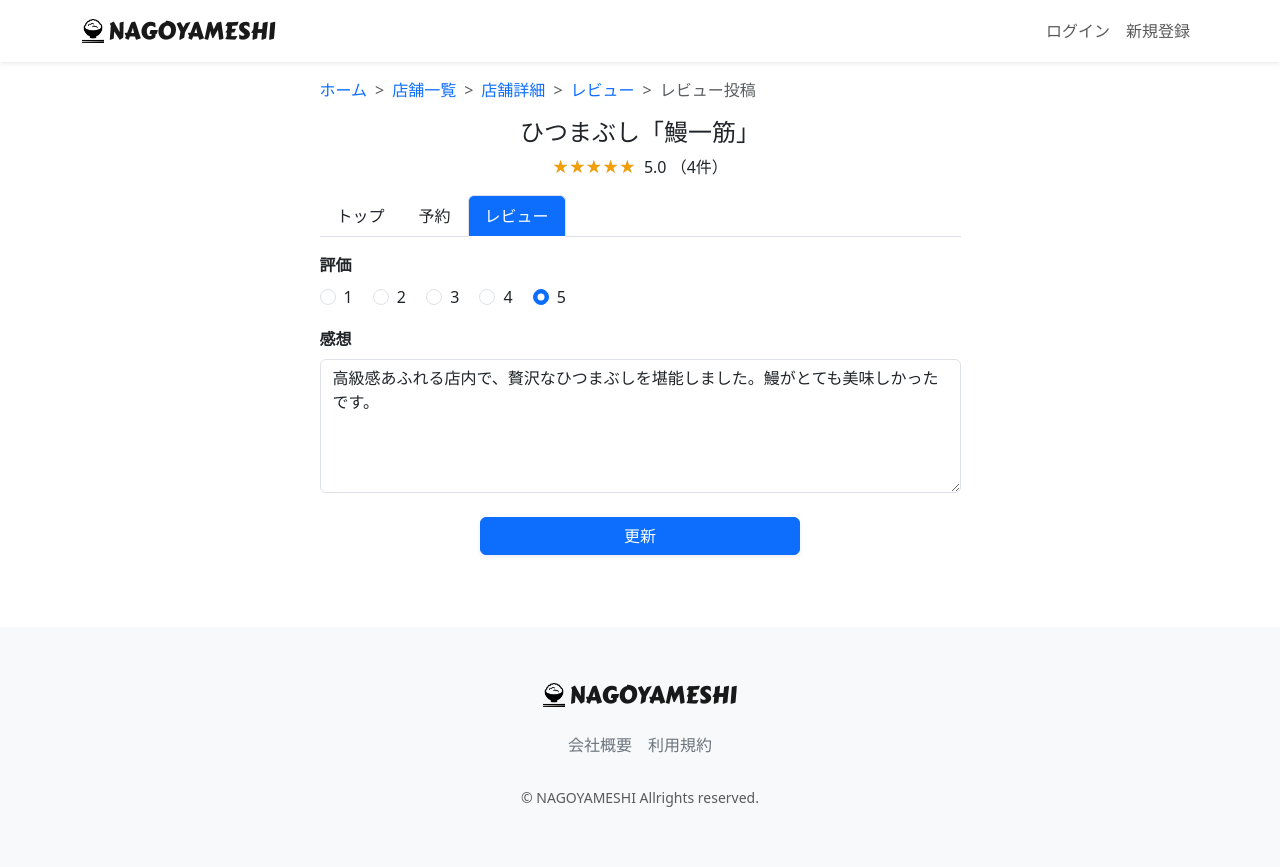
After one commit to jichimura1973/nagoyameshi, a Django app: page /review-update/449/ in a window 1280 px wide. The commit adds this page. Run offline with Django 4.2, Linux system fonts and the light colour scheme; data comes from the database, SQL or seed files in the repository; both versions use the stored data as it was after the commit.

Commit message:
11章まで実施、その他修正あり

```diff
--- a/accounts/templates/user/user_update.html
+++ b/accounts/templates/user/user_update.html
@@ -100,6 +100,7 @@
                         <label for="occupation" class="col-md-5 col-form-labeltext-md-left fw-bold">
                             職業
                         </label>
+                        {% comment %} <div class="col-mb-3"> {% endcomment %}
                         <div class="col-md-7">
                             {{ form.job }}
                         </div>
--- a/restaurant/templates/restaurant/restaurant_list.html
+++ b/restaurant/templates/restaurant/restaurant_list.html
@@ -140,7 +140,7 @@
             <div class="col">
                 <div class="d-flex justify-content-between flex-wrap">
                     <p class="fs-5 mb-3">
-                        {{ restaurant_list.count }}件の店舗が見つかりました
+                        {{ restaurant_list|length }}件の店舗が見つかりました
                         <span class="fs-6"> </span>
                     </p>
                     <form method="GET" class="mb-3 sort-box">
--- /dev/null
+++ b/restaurant/templates/review/review_update.html
@@ -0,0 +1,90 @@
+{% extends "layout/base.html" %}
+{% load static %}
+{% block title %}nagoyameshi{% endblock %}
+{% block content %}
+<main>
+    <div class="container nagoyameshi-container pb-5">
+        <div class="row justify-content-center">
+            <div class="col-xxl-6 col-xl-7 col-lg-8 col-md-10">
+                <nav class="my-3" style="--bs-breadcrumb-divider: '>';" aria-label="breadcrumb">
+                    <ol class="breadcrumb mb-0">
+                        <li class="breadcrumb-item">
+                            <a href="{% url 'top_page'%}">
+                                ホーム
+                            </a>
+                        </li>
+                        <li class="breadcrumb-item">
+                            <a href="{% url 'restaurant_list' %}?keyword=&button_type=keyword">
+                                店舗一覧
+                            </a>
+                        </li>
+                        <li class="breadcrumb-item">
+                            <a href="{% url 'restaurant_detail' restaurant.id %}">
+                                店舗詳細
+                            </a>
+                        </li>
+                        <li class="breadcrumb-item">
+                            <a href="{% url 'review_list' restaurant.id %}">
+                                レビュー
+                            </a>
+                        </li>
+                        <li class="breadcrumb-item active" aria-current="page">
+                            レビュー投稿
+                        </li>
+                    </ol>
+                </nav>
+                <h1 class="mb-2 text-center">{{ restaurant.name }}</h1>
+                <p class="text-center">
+                    <span class="star-rating me-1" data-rate="{{ average_rate_star }} "></span>
+                    {{ average_rate }} （{{ rate_count }}件）
+                </p>
+                <ul class="nav nav-tabs mb-3">
+                    <li class="nav-item">
+                        <a class="nav-link link-dark" href="{% url 'restaurant_detail' restaurant.id %}">
+                            トップ
+                        </a>
+                    </li>
+                    <li class="nav-item">
+                        <a class="nav-link link-dark" href="{% url 'reservation_create' restaurant.id %}">
+                            予約
+                        </a>
+                    </li>
+                    <li class="nav-item">
+                        <a class="nav-link active bg-primary text-white" aria-current="page" href="{% url 'review_list' restaurant.id %}">
+                            レビュー
+                        </a>
+                    </li>
+                </ul>
+                <form method="post" enctype='multipart/form-data'>
+                    {% csrf_token %}
+                    <div class="mb-3">
+                        <label class="form-label text-md-left fw-bold">
+                            評価
+                        </label>
+                        <div>
+                            {% for form_rate in form.rate %}
+                                <div class="form-check form-check-inline">
+                                    {{ form_rate }}
+                                </div>
+                            {% endfor %}
+                        </div>
+                    </div>
+                    <div class="mb-4">
+                        <label for="content" class="form-label text-md-left fw-bold">
+                            感想
+                        </label>
+                        <div>
+                            {{ form.comment }}
+                        </div>
+                    </div>
+                    <div class="form-group d-flex justify-content-center mb-4">
+                        <button type="submit" class="btn btn-primary text-white shadow-sm w-50">
+                            更新
+                        </button>
+                    </div>
+                </form>
+            </div>
+        </div>
+    </div>
+</main>
+{% endblock %}
--- a/restaurant/urls.py
+++ b/restaurant/urls.py
@@ -14,4 +14,6 @@ urlpatterns = [
     path('reservation-delete', views.reservation_delete, name='reservation_delete'),
     path('review-list/<int:pk>/', views.ReviewListView.as_view(), name="review_list"),
     path('review-create/<int:pk>/', views.ReviewCreateView.as_view(), name="review_create"),
+    path('review-update/<int:pk>/', views.ReviewUpdateView.as_view(), name="review_update"),
+    path('review-delete', views.review_delete, name='review_delete'),
 ]
--- a/restaurant/views.py
+++ b/restaurant/views.py
@@ -36,9 +36,46 @@ class TopPageView(generic.ListView):
         context = super(TopPageView, self).get_context_data(**kwargs)
         category_list = models.Category.objects.all()
         new_restaurant_list = models.Restaurant.objects.all().order_by('-created_at')
+        restaurant_list = models.Restaurant.objects.all()
+
+        # querysetに含まれるレストランの平均レートを、レストランごとに取得して配列に格納
+        average_rate_list = []
+        average_rate_star_list = []
+        rate_num_list = []
+
+        # for restaurant in context['restaurant_list']:
+        for restaurant in restaurant_list:
+            average_rate = models.Review.objects.filter(restaurant=restaurant).aggregate(Avg('rate'))
+            average_rate = average_rate['rate__avg'] if average_rate['rate__avg'] is not None else 0
+            average_rate_list.append(round(average_rate, 2))
+            rate_num = models.Review.objects.filter(restaurant=restaurant).count()
+            rate_num_list.append(rate_num)
+
+            if average_rate % 1 == 0:
+                average_rate = int(average_rate)
+            else:
+                average_rate = round(average_rate * 2) / 2
+
+            average_rate_star_list.append(average_rate)
+
+            # print('⭐️⭐️⭐️')
+            # print(restaurant.name)
+            # print(average_rate_list)
+            # print('🤩🤩🤩🤩🤩🤩🤩')
+            # print(average_rate_star_list)
+            # print(self.queryset)
+        tmp_restaurat_list = zip(restaurant_list, average_rate_list, average_rate_star_list, rate_num_list)
+        tmp_list = (list(tmp_restaurat_list))
+        tmp_list = sorted(tmp_list, reverse=True, key=lambda x:(x[1], x[3]))
+
+        # print(tmp_list)
+
         context.update({
             'category_list': category_list,
             'new_restaurant_list': new_restaurant_list,
+            # 'restaurant_list': zip(self.queryset, average_rate_list, average_rate_star_list),
+            # 'restaurant_list': zip(restaurant_list, average_rate_list, average_rate_star_list),
+            'restaurant_list': tmp_list,
         })
         return context
 
@@ -123,7 +160,6 @@ class RestaurantListView(generic.ListView):
                 if data['price_min'] <= int(price_session) <= data['price_max']:
                     target_id_list.append(data['id'])
             restaurant_list = restaurant_list.filter(id__in=target_id_list)
-
         # 表示順
         restaurant_list = restaurant_list.order_by(select_sort_session)
         category_list = models.Category.objects.all()
@@ -138,6 +174,7 @@ class RestaurantListView(generic.ListView):
             average_rate = average_rate['rate__avg'] if average_rate['rate__avg'] is not None else 0
 
             average_rate_list.append(round(average_rate, 2))
+
             if average_rate % 1 == 0:
                 average_rate = int(average_rate)
             else:
@@ -146,14 +183,19 @@ class RestaurantListView(generic.ListView):
             rate_num = models.Review.objects.filter(restaurant=restaurant).count()
             rate_num_list.append(rate_num)
 
+        tmp_restaurat_list = zip(restaurant_list, average_rate_list, average_rate_star_list, rate_num_list)
+        tmp_list = (list(tmp_restaurat_list))
+        tmp_list = sorted(tmp_list, reverse=True, key=lambda x:(x[1], x[3]))
+
+
         context.update({
             'category_list': category_list,
             'keyword_session': keyword_session,
             'category_session': category_session,
             'price_session': price_session,
             'select_sort_session': select_sort_session,
-            'restaurant_list': zip(restaurant_list, average_rate_list,
-            average_rate_star_list, rate_num_list),
+            # 'restaurant_list': zip(restaurant_list, average_rate_list, average_rate_star_list, rate_num_list),
+            'restaurant_list': tmp_list,
         })
 
         return context
@@ -464,3 +506,60 @@ class ReviewCreateView(generic.CreateView):
         })
 
         return context
+
+
+class ReviewUpdateView(generic.UpdateView):
+    """ レビューの更新 ================================== """
+    model = models.Review
+    template_name = 'review/review_update.html'
+    form_class = forms.ReviewCreateForm
+
+    def get_success_url(self):
+        pk = self.kwargs['pk']
+        restaurant_id = models.Review.objects.filter(id=pk).first().restaurant.id
+        return reverse_lazy('review_list', kwargs={'pk': restaurant_id})
+
+    def form_valid(self, form):
+        return super().form_valid(form)
+
+    def form_invalid(self, form):
+        return super().form_invalid(form)
+
+    def get_context_data(self, **kwargs):
+        pk = self.kwargs['pk']
+        context = super(ReviewUpdateView, self).get_context_data(**kwargs)
+        restaurant_id = models.Review.objects.filter(id=pk).first().restaurant.id
+        restaurant = models.Restaurant.objects.filter(id=restaurant_id).first()
+        average_rate = models.Review.objects.filter(restaurant=restaurant).aggregate(Avg('rate'))
+        average_rate = average_rate['rate__avg'] if average_rate['rate__avg'] is not None else 0
+        average_rate = round(average_rate, 2)
+
+        if average_rate % 1 == 0:
+            average_rate_star = int(average_rate)
+        else:
+            average_rate_star = round(average_rate * 2) / 2
+
+        rate_count = models.Review.objects.filter(restaurant=restaurant).count()
+
+        context.update({
+            'restaurant': restaurant,
+            'average_rate': average_rate,
+            'average_rate_star': average_rate_star,
+            'rate_count': rate_count,
+            })
+        return context
+
+def review_delete(request):
+    """ レビューの削除 ================================== """
+    pk = request.GET.get('pk')
+    is_success = True
+
+    if pk:
+        try:
+            models.Review.objects.filter(id=pk).delete()
+        except:
+            is_success = False
+    else:
+        is_success = False
+
+    return JsonResponse({'is_success': is_success})
```
Also changed, not shown: restaurant/templates/review/review_list.html (+5 -2 lines), restaurant/templates/top_page.html (+14 -7 lines), db.sqlite3.
